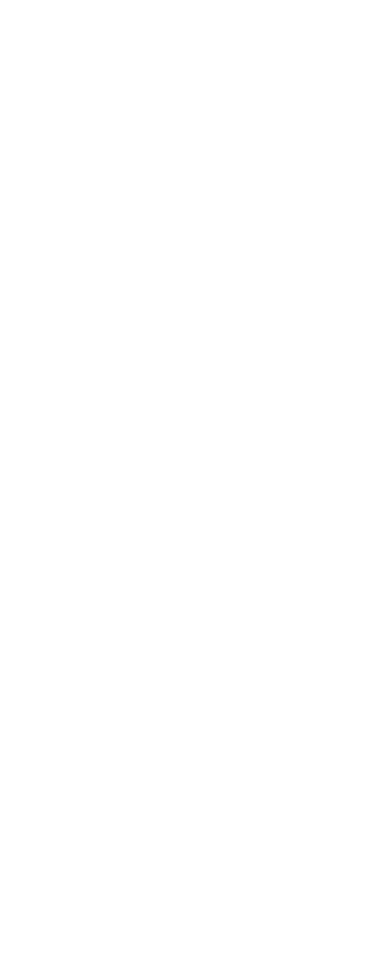
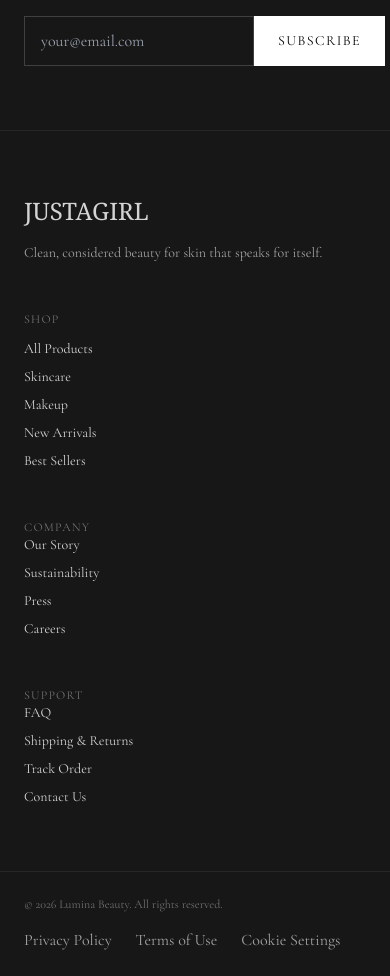
Before and after one commit to yumi-2003/MVP-cosmetic-web-app, a React (Vite) app in the folder client/: page / in a window 390 px wide. Shown: the part 6080-7056 px from the top of the page. Before the commit the page ends 5924 px from the top, so only its background shows below. Built offline with nearby package versions, Linux system fonts and the light colour scheme.

Commit message:
UI:footer

```diff
--- /dev/null
+++ b/client/src/components/layout/footer/Footer.tsx
@@ -0,0 +1,17 @@
+import Newsletter from "./Newsletter";
+import FooterLinks from "./FooterLinks";
+import FooterBottom from "./FooterBottom";
+
+const Footer = () => {
+  return (
+    <footer className="bg-neutral-900 text-neutral-300">
+      <Newsletter />
+      <div className="mx-auto max-w-7xl px-6 py-16">
+        <FooterLinks />
+      </div>
+      <FooterBottom />
+    </footer>
+  );
+};
+
+export default Footer;
--- /dev/null
+++ b/client/src/components/layout/footer/FooterBottom.tsx
@@ -0,0 +1,18 @@
+const FooterBottom = () => {
+  return (
+    <div className="border-t border-neutral-800">
+      <div className="mx-auto max-w-7xl px-6 py-6 flex flex-col gap-4 md:flex-row md:justify-between md:items-center">
+        <p className="text-xs text-neutral-500">
+          © 2026 Lumina Beauty. All rights reserved.
+        </p>
+        <div className="flex gap-6 text-sx text-neutral-400">
+          <span>Privacy Policy</span>
+          <span>Terms of Use</span>
+          <span>Cookie Settings</span>
+        </div>
+      </div>
+    </div>
+  );
+};
+
+export default FooterBottom;
--- /dev/null
+++ b/client/src/components/layout/footer/FooterLinks.tsx
@@ -0,0 +1,49 @@
+const FooterLinks = () => {
+  return (
+    <div className="grid gap-12 md:grid-cols-2 lg:grid-cols-4">
+      {/* brand  */}
+      <div className="space-y-4">
+        <h3 className="font-serif text-2xl">JUSTAGIRL</h3>
+        <p className="text-sm text-neutral-400">
+          Clean, considered beauty for skin that speaks for itself.
+        </p>
+      </div>
+
+      {/* shop  */}
+      <div className="space-y-3">
+        <h4 className="text-xs tracking-widest text-neutral-500">SHOP</h4>
+        <ul className="space-y-2 text-sm">
+          <li className="">All Products</li>
+          <li className="">Skincare</li>
+          <li className="">Makeup</li>
+          <li className="">New Arrivals</li>
+          <li className="">Best Sellers</li>
+        </ul>
+      </div>
+
+      {/* company  */}
+      <div className="">
+        <h4 className="text-xs tracking-widest text-neutral-500">COMPANY</h4>
+        <ul className="space-y-2 text-sm">
+          <li className="">Our Story</li>
+          <li className="">Sustainability</li>
+          <li className="">Press</li>
+          <li className="">Careers</li>
+        </ul>
+      </div>
+
+      {/* support  */}
+      <div className="">
+        <h4 className="text-xs tracking-widest text-neutral-500">SUPPORT</h4>
+        <ul className="space-y-2 text-sm">
+          <li>FAQ</li>
+          <li>Shipping & Returns</li>
+          <li>Track Order</li>
+          <li>Contact Us</li>
+        </ul>
+      </div>
+    </div>
+  );
+};
+
+export default FooterLinks;
--- /dev/null
+++ b/client/src/components/layout/footer/Newsletter.tsx
@@ -0,0 +1,31 @@
+const Newsletter = () => {
+  return (
+    <section className="border-b border-neutral-800">
+      <div className="mx-auto max-w-7xl px-6 py-16 grid gap-8 lg:grid-cols-2 lg:items-center">
+        {/* left  */}
+        <div className="">
+          <p className="text-xs tracking-[0.3em] text-neutral-500">
+            STAY IN THE LOOP
+          </p>
+          <h2 className="font-serif text-3xl md:text-4xl mt-3">
+            Beauty, delivered to your inbox.
+          </h2>
+        </div>
+        {/* right */}
+        <form className="flex w-full max-w-md">
+          <input
+            type="email"
+            placeholder="your@email.com"
+            className="flex-1 bg-transparent border border-neutral-700 px-4 py-3 outline-none"
+          />
+          <button className="bg-white text-black px-6 text-sm tracking-widest transition-all hover:bg-neutral-500 hover:text-white">
+            {" "}
+            SUBSCRIBE
+          </button>
+        </form>
+      </div>
+    </section>
+  );
+};
+
+export default Newsletter;
--- /dev/null
+++ b/client/src/components/ui/accordion.tsx
@@ -0,0 +1,79 @@
+import * as React from "react"
+import { Accordion as AccordionPrimitive } from "radix-ui"
+
+import { cn } from "@/lib/utils"
+import { ChevronDownIcon, ChevronUpIcon } from "lucide-react"
+
+function Accordion({
+  className,
+  ...props
+}: React.ComponentProps<typeof AccordionPrimitive.Root>) {
+  return (
+    <AccordionPrimitive.Root
+      data-slot="accordion"
+      className={cn("flex w-full flex-col", className)}
+      {...props}
+    />
+  )
+}
+
+function AccordionItem({
+  className,
+  ...props
+}: React.ComponentProps<typeof AccordionPrimitive.Item>) {
+  return (
+    <AccordionPrimitive.Item
+      data-slot="accordion-item"
+      className={cn("not-last:border-b", className)}
+      {...props}
+    />
+  )
+}
+
+function AccordionTrigger({
+  className,
+  children,
+  ...props
+}: React.ComponentProps<typeof AccordionPrimitive.Trigger>) {
+  return (
+    <AccordionPrimitive.Header className="flex">
+      <AccordionPrimitive.Trigger
+        data-slot="accordion-trigger"
+        className={cn(
+          "group/accordion-trigger relative flex flex-1 items-start justify-between rounded-lg border border-transparent py-2.5 text-left text-sm font-medium transition-all outline-none hover:underline focus-visible:border-ring focus-visible:ring-3 focus-visible:ring-ring/50 focus-visible:after:border-ring disabled:pointer-events-none disabled:opacity-50 **:data-[slot=accordion-trigger-icon]:ml-auto **:data-[slot=accordion-trigger-icon]:size-4 **:data-[slot=accordion-trigger-icon]:text-muted-foreground",
+          className
+        )}
+        {...props}
+      >
+        {children}
+        <ChevronDownIcon data-slot="accordion-trigger-icon" className="pointer-events-none shrink-0 group-aria-expanded/accordion-trigger:hidden" />
+        <ChevronUpIcon data-slot="accordion-trigger-icon" className="pointer-events-none hidden shrink-0 group-aria-expanded/accordion-trigger:inline" />
+      </AccordionPrimitive.Trigger>
+    </AccordionPrimitive.Header>
+  )
+}
+
+function AccordionContent({
+  className,
+  children,
+  ...props
+}: React.ComponentProps<typeof AccordionPrimitive.Content>) {
+  return (
+    <AccordionPrimitive.Content
+      data-slot="accordion-content"
+      className="overflow-hidden text-sm data-open:animate-accordion-down data-closed:animate-accordion-up"
+      {...props}
+    >
+      <div
+        className={cn(
+          "h-(--radix-accordion-content-height) pt-0 pb-2.5 [&_a]:underline [&_a]:underline-offset-3 [&_a]:hover:text-foreground [&_p:not(:last-child)]:mb-4",
+          className
+        )}
+      >
+        {children}
+      </div>
+    </AccordionPrimitive.Content>
+  )
+}
+
+export { Accordion, AccordionItem, AccordionTrigger, AccordionContent }
--- /dev/null
+++ b/client/src/data/footer-link.ts
@@ -0,0 +1,30 @@
+export const footerLinks = [
+  {
+    title: "SHOP",
+    links: [
+      { label: "All Products", href: "/products" },
+      { label: "Skincare", href: "/shop/skincare" },
+      { label: "Makeup", href: "/shop/makeup" },
+      { label: "New Arrivals", href: "/new-arrivals" },
+      { label: "Best Sellers", href: "/best-sellers" },
+    ],
+  },
+  {
+    title: "COMPANY",
+    links: [
+      { label: "Our Story", href: "/our-story" },
+      { label: "Sustainability", href: "/sustainability" },
+      { label: "Press", href: "/press" },
+      { label: "Careers", href: "/careers" },
+    ],
+  },
+  {
+    title: "SUPPORT",
+    links: [
+      { label: "FAQ", href: "/faq" },
+      { label: "Shipping & Returns", href: "/shipping" },
+      { label: "Track Order", href: "/track-order" },
+      { label: "Contact Us", href: "/contact" },
+    ],
+  },
+];
--- a/client/src/layouts/RootLayout.tsx
+++ b/client/src/layouts/RootLayout.tsx
@@ -1,3 +1,4 @@
+import Footer from "@/components/layout/footer/Footer";
 import Navbar from "@/components/layout/navbar/Navbar";
 import { Outlet } from "react-router";
 
@@ -8,7 +9,7 @@
       <main className="flex-1">
         <Outlet />
       </main>
-      <footer className="">Footer</footer>
+      <Footer />
     </div>
   );
 };
```
